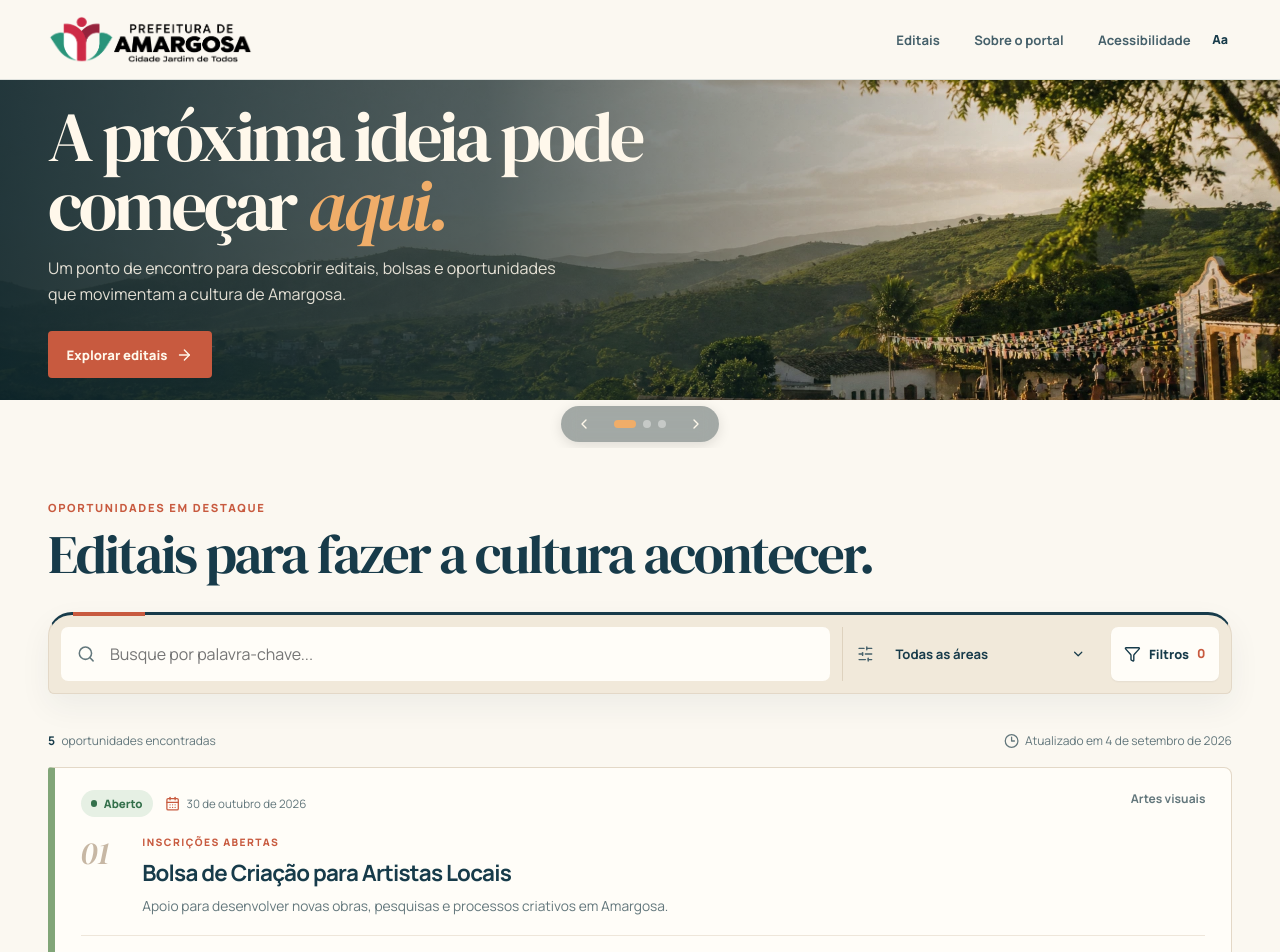
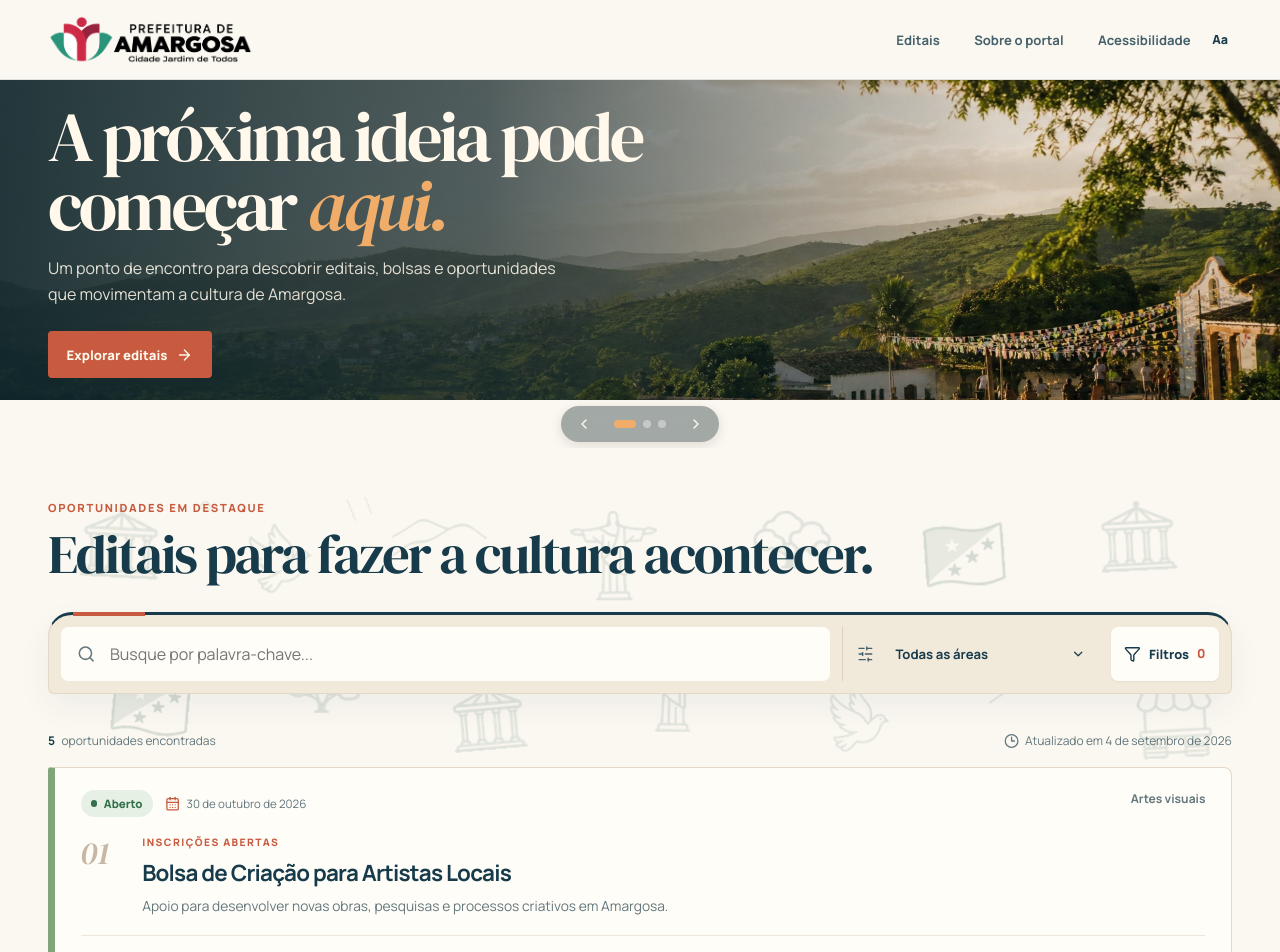
Before and after one commit to GustavoDevGTI/Editais-Culturais, a React (Vite) app: page / in a window 1280 px wide. Shown: the top 952 px of the page. Built offline with nearby package versions, Linux system fonts and the light colour scheme.

Commit message:
Adiciona textura cultural ao fundo dos editais

```diff
--- a/src/components/Editais.module.css
+++ b/src/components/Editais.module.css
@@ -1,4 +1,27 @@
-.section { padding: 3.25rem 0 6rem; background: var(--paper); }
+.section {
+  position: relative;
+  isolation: isolate;
+  overflow: hidden;
+  padding: 3.25rem 0 6rem;
+  background: var(--paper);
+}
+
+.section::before {
+  position: absolute;
+  z-index: 0;
+  inset: 0;
+  background-image: url("/images/amargosa-cultural-pattern.png");
+  background-position: center 1rem;
+  background-repeat: repeat;
+  background-size: 78rem auto;
+  content: "";
+  mix-blend-mode: multiply;
+  opacity: 0.26;
+  pointer-events: none;
+}
+
+.section > * { position: relative; z-index: 1; }
+:global(html[data-contrast="high"]) .section::before { display: none; }
 
 .heading { display: block; }
 .heading h2 { max-width: none; font-size: clamp(2.5rem, 4.25vw, 3.65rem); white-space: nowrap; }
@@ -79,6 +102,7 @@
 
 @media (max-width: 760px) {
   .section { padding: 2.75rem 0 4.5rem; }
+  .section::before { background-position: center 0.5rem; background-size: 62rem auto; opacity: 0.22; }
   .heading h2 { white-space: normal; }
   .filters {
     display: grid;
```
Also changed, not shown: public/images/amargosa-cultural-pattern.png (added).
